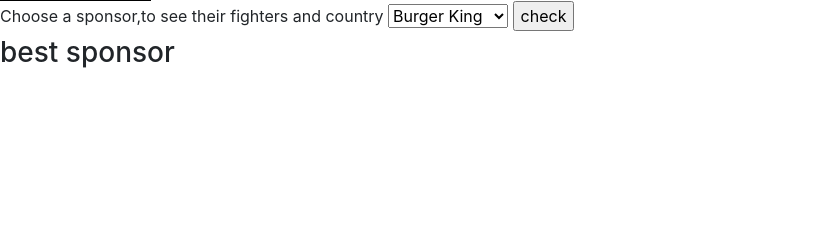
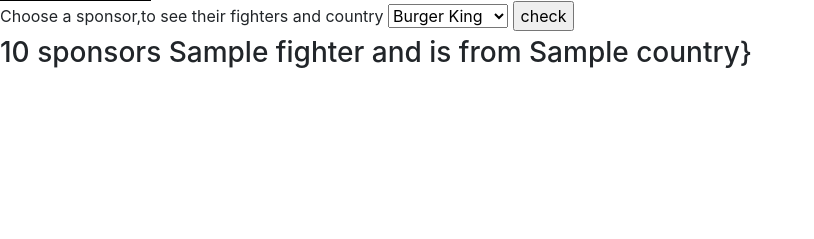
Before and after one commit to jerry152/project, a Flask app: template templates/sponsor.html in a window 1280 px wide. Shown: the part 117-356 px from the top of the page, without its empty margins (0-814 px from the left). Run offline with Flask 2, Linux system fonts and the light colour scheme; the template is opened without the code that fills it: most values are stand-ins (such as "Sample title", 1, 10 or a date in 2020); some libraries are stand-ins or nearby versions.

Commit message:
added backend for one sponsor question

```diff
--- a/app.py
+++ b/app.py
@@ -87,9 +87,25 @@ def sponsor():
     mycursor.execute("SELECT s_name FROM Sponsors")
     data = mycursor.fetchall()
 
+    return render_template("sponsor.html", data = data)
+
+@app.route("/sponsorQ",methods = ['POST', "GET"])
+def sponsorQ():
+    c = sqlite3.connect(r"boxing.sqlite")
+    mycursor = c.cursor()
+    mycursor.execute("SELECT s_name FROM Sponsors")
+    data = mycursor.fetchall()
     results1 = request.form['sponsor1']
-    print(results1)
-    return render_template("sponsor.html", data = data)
+    sql = """
+    -- SELECT s_name, r_name
+    FROM Sponsors
+    JOIN SponsoredFighter on s_sponsorKey = sp_sponsorKey
+    JOIN Fighters on sp_fighterKey = f_fighterKey
+    JOIN Regions on f_cityKey = r_cityKey
+    WHERE r_country = 'USA'
+    AND s_televised = 'yes'
+    """
+    return render_template("sponsor.html", data = data, sponsor = results1)
 
 
 
--- a/templates/sponsor.html
+++ b/templates/sponsor.html
@@ -36,7 +36,7 @@
            </tbody>
        </table>
 
-    <form class="grid" action="/sponsor" method="post">
+    <form class="grid" action="/sponsorQ" method="post">
         <div class = "d-inline">
         <label for = "query1">Choose a sponsor,to see their fighters and country </label>
         <select name="sponsor1" id="sponsor">
@@ -52,9 +52,9 @@
     </div>
     </form>
 
-    {%if sponsor%}
-        <h3>best sponsor</h3>
-    {%endif%}
+    {% if sponsor %}
+        <h3>{{sponsor}} sponsors {{fighter}} and is from {{country}}}</h3>
+    {% endif %}
 
 
 
```
Also changed, not shown: 1 other file.
